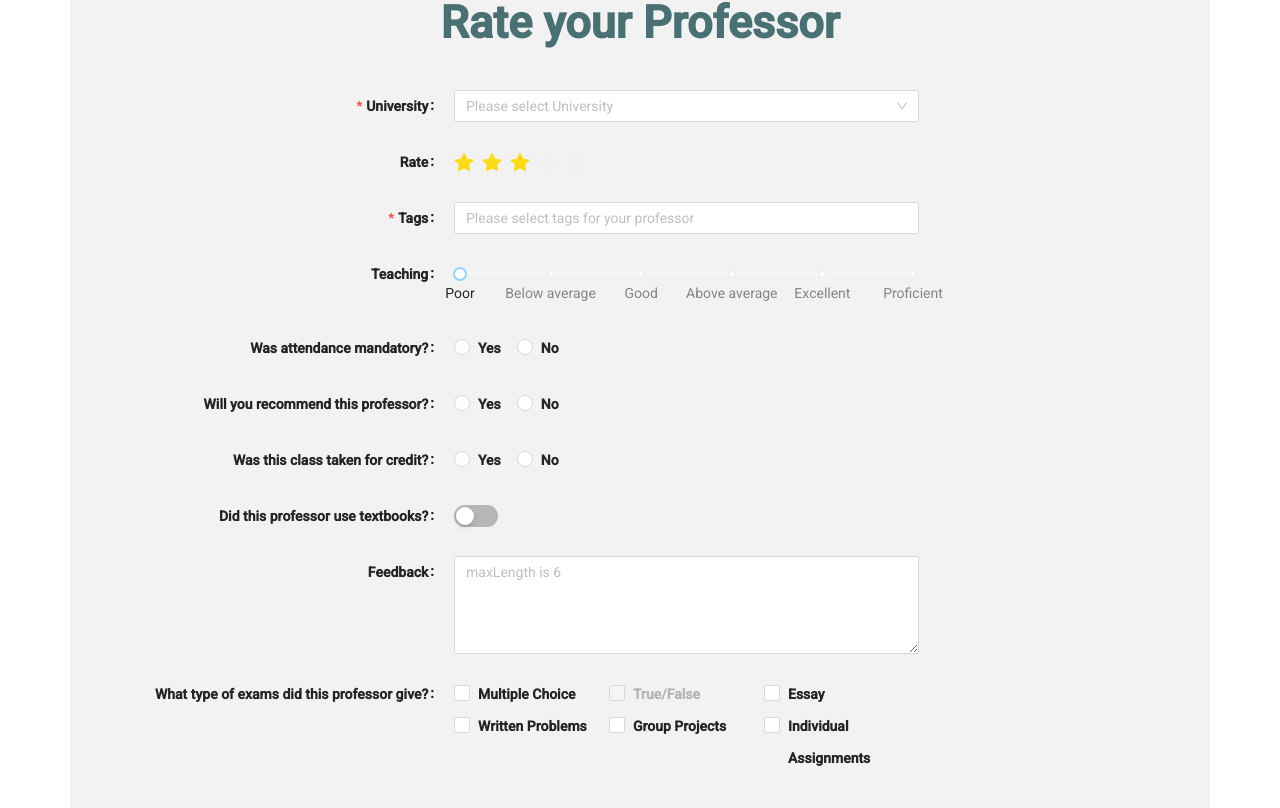
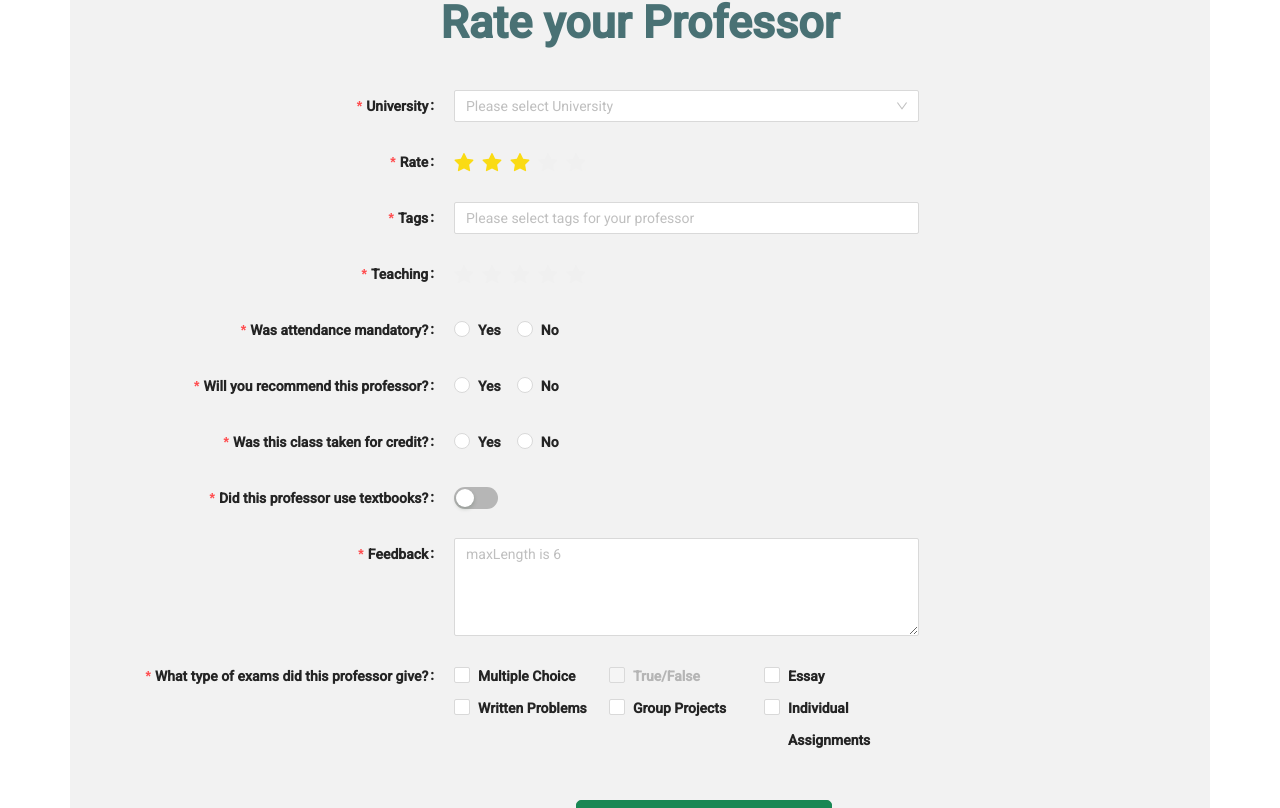
Before and after one commit to meeet-panchal/rate-my-professor, a React (Create React App) app: page /ratings in a window 1280 px wide. Shown: the part 650-1458 px from the top of the page. Built offline with nearby package versions, Linux system fonts and the light colour scheme.

Commit message:
Rating form changes

```diff
--- a/src/components/Ratings/ratings.js
+++ b/src/components/Ratings/ratings.js
@@ -1,19 +1,10 @@
 import { Carousel } from "antd";
+import registrationApi from "../../api/registrationApi";
 import Container from "react-bootstrap/Container";
 import MainHeader from "../MainHeader";
 import "./ratings.css";
 import "../../App.css";
-import {
-
-  Paragraph,
-  H1,
-  UL,
-  LI,
-  A,
-  H2,
-  H3,
-  H4,
-} from "../../styleComponents.js";
+import { Paragraph, H1, UL, LI, A, H2, H3, H4 } from "../../styleComponents.js";
 import {
   BsGithub,
   BsTwitter,
@@ -80,6 +71,7 @@ const formItemLayout = {
     },
   },
 };
+
 const normFile = (e) => {
   console.log("Upload event:", e);
   if (Array.isArray(e)) {
@@ -89,43 +81,65 @@ const normFile = (e) => {
 };
 
 const Ratings = () => {
-  const onFinish = (values) => {
+  const [form] = Form.useForm();
+
+  const onFinish = async (values) => {
     console.log("Received values of form: ", values);
+    const {
+      university,
+      rate,
+      tags,
+      teaching,
+      isAttendance,
+      isRecommend,
+      isCredit,
+      isTextbook,
+      feedback,
+      examtypes,
+    } = values;
+
+    const professorDetails = {
+      university: university,
+      rate: rate,
+      tags: tags,
+      teaching: teaching,
+      isAttendance: isAttendance,
+      isRecommend: isRecommend,
+      isCredit: isCredit,
+      isTextbook: isTextbook,
+      feedback: feedback,
+      examtypes: examtypes,
+    };
+    const response = await registrationApi.post(
+      "/professors",
+      professorDetails
+    );
+    console.log("Received values of form: ", values);
+    console.log("values passed from the form", response);
   };
 
   return (
     <div className="App">
-
       <nav>
         <div className="logo">
           <a href="index.html">
-
             <span id="part1">Rate My</span>
             <span id="part2"> Professor</span>
-
           </a>
         </div>
         <MainHeader></MainHeader>
         {/* <i className="fa fa-bars" onClick="showmenu()"></i> */}
       </nav>
 
-
-
       <Carousel autoplay>
         <div>
-          <h3 style={contentStyle} className="bg-image1">
-
-          </h3>
+          <h3 style={contentStyle} className="bg-image1"></h3>
         </div>
         <div>
-          <h3 style={contentStyle} className="bg-image2">
-
-          </h3>
+          <h3 style={contentStyle} className="bg-image2"></h3>
         </div>
         <div>
-          <h3 style={contentStyle} className="bg-image3">
-
-          </h3>
+          <h3 style={contentStyle} className="bg-image3"></h3>
         </div>
         <div>
           <h3 style={contentStyle} className="bg-image4">
@@ -135,8 +149,9 @@ const Ratings = () => {
       </Carousel>
       <Container>
         <Form
+          {...formItemLayout}
+          form={form}
           name="validate_other"
-        {...formItemLayout}
           onFinish={onFinish}
           initialValues={{
             "input-number": 3,
@@ -147,7 +162,7 @@ const Ratings = () => {
           <H1>Rate your Professor</H1>
 
           <Form.Item
-          name="University"
+            name="university"
             label="University"
             hasFeedback
             rules={[
@@ -165,7 +180,16 @@ const Ratings = () => {
             </Select>
           </Form.Item>
 
-        <Form.Item name="rate" label="Rate">
+          <Form.Item
+            name="rate"
+            label="Rate"
+            rules={[
+              {
+                required: true,
+                message: "Please rate your professor!",
+              },
+            ]}
+          >
             <Rate />
           </Form.Item>
 
@@ -192,34 +216,29 @@ const Ratings = () => {
             </Select>
           </Form.Item>
 
-        <Form.Item name="recommend" label="Teaching">
-          <Slider
-            marks={{
-              0: "Poor",
-              20: "Below average",
-              40: "Good",
-              60: "Above average",
-              80: "Excellent",
-              100: "Proficient",
-            }}
-          />
+          <Form.Item
+            name="teaching"
+            label="Teaching"
+            rules={[
+              {
+                required: true,
+                message: "Please rate the teaching experience!",
+              },
+            ]}
+          >
+            <Rate />
           </Form.Item>
 
-        <Form.Item name="attendance" label="Was attendance mandatory?">
-          <Radio.Group>
-            <Radio value="true">Yes</Radio>
-            <Radio value="false">No</Radio>
-          </Radio.Group>
-        </Form.Item>
-
-        <Form.Item name="recommend" label="Will you recommend this professor?">
-          <Radio.Group>
-            <Radio value="true">Yes</Radio>
-            <Radio value="false">No</Radio>
-          </Radio.Group>
-        </Form.Item>
-
-        <Form.Item name="credit" label="Was this class taken for credit?">
+          <Form.Item
+            name="isAttendance"
+            label="Was attendance mandatory?"
+            rules={[
+              {
+                required: true,
+                message: "Please choose if attendance was mandatory!",
+              },
+            ]}
+          >
             <Radio.Group>
               <Radio value="true">Yes</Radio>
               <Radio value="false">No</Radio>
@@ -227,20 +246,73 @@ const Ratings = () => {
           </Form.Item>
 
           <Form.Item
-          name="textbook"
+            name="isRecommend"
+            label="Will you recommend this professor?"
+            rules={[
+              {
+                required: true,
+                message: "Please input if you would recommend this professor!",
+              },
+            ]}
+          >
+            <Radio.Group>
+              <Radio value="true">Yes</Radio>
+              <Radio value="false">No</Radio>
+            </Radio.Group>
+          </Form.Item>
+
+          <Form.Item
+            name="isCredit"
+            label="Was this class taken for credit?"
+            rules={[
+              {
+                required: true,
+                message: "Please input if credit was mandatory!",
+              },
+            ]}
+          >
+            <Radio.Group>
+              <Radio value="true">Yes</Radio>
+              <Radio value="false">No</Radio>
+            </Radio.Group>
+          </Form.Item>
+
+          <Form.Item
+            name="isTextbook"
             label="Did this professor use textbooks?"
             valuePropName="checked"
+            rules={[
+              {
+                required: true,
+                message: "Please choose if textbook was mandatory!",
+              },
+            ]}
           >
             <Switch />
           </Form.Item>
 
-        <Form.Item name="feedback" label="Feedback">
-          <TextArea rows={4} placeholder="maxLength is 6" maxLength={6} />
+          <Form.Item
+            name="feedback"
+            label="Feedback"
+            rules={[
+              {
+                required: true,
+                message: "Please enter feedback!",
+              },
+            ]}
+          >
+            <TextArea rows={4} placeholder="maxLength is 6" maxLength={500} />
           </Form.Item>
 
           <Form.Item
-          name="exam-types"
+            name="examtypes"
             label="What type of exams did this professor give?"
+            rules={[
+              {
+                required: true,
+                message: "Please check the examtypes!",
+              },
+            ]}
           >
             <Checkbox.Group>
               <Row>
@@ -314,7 +386,11 @@ const Ratings = () => {
               span: 12,
               offset: 6,
             }}
-          style={{ display: "flex", justifyContent: "center", padding: "20px" }}
+            style={{
+              display: "flex",
+              justifyContent: "center",
+              padding: "20px",
+            }}
           >
             <Button
               type="primary"
@@ -332,13 +408,15 @@ const Ratings = () => {
         </Form>
       </Container>
       <footer className="footer-distributed">
-
         <div className="footer-left">
-
-  <h3>Rate <span>MyProfessor</span></h3>
+          <h3>
+            Rate <span>MyProfessor</span>
+          </h3>
 
           <p className="footer-links">
-    <a href="#" className="link-1">Home</a>
+            <a href="#" className="link-1">
+              Home
+            </a>
 
             <a href="#">Home</a>
 
@@ -355,7 +433,6 @@ const Ratings = () => {
         </div>
 
         <div className="footer-center">
-
           <div>
             <i className="fa fa-map-marker"></i>
             <p> 299 Doon Valley Drive. Kitchener, Ontario N2G 4M4t</p>
@@ -368,34 +445,41 @@ const Ratings = () => {
 
           <div>
             <i className="fa fa-envelope"></i>
-    <p><a href="mailto:support@company.com">ratemyprofessor@gmail.com</a></p>
+            <p>
+              <a href="mailto:support@company.com">ratemyprofessor@gmail.com</a>
+            </p>
           </div>
-
         </div>
 
         <div className="footer-right">
-
           <p className="footer-company-about">
             <span>About the company</span>
-    Lorem ipsum dolor sit amet, consectateur adispicing elit. Fusce euismod convallis velit, eu auctor lacus vehicula sit amet.
+            Lorem ipsum dolor sit amet, consectateur adispicing elit. Fusce
+            euismod convallis velit, eu auctor lacus vehicula sit amet.
           </p>
 
           <div className="footer-icons">
+            <a href="#">
+              <i className="fa fa-facebook"></i>
+              <BsFacebook></BsFacebook>
+            </a>
 
-    <a href="#"><i className="fa fa-facebook"></i><BsFacebook></BsFacebook></a>
-
-    <a href="#"><i className="fa fa-twitter"></i><BsTwitter></BsTwitter></a>
-    <a href="#"><i className="fa fa-linkedin"></i><BsLinkedin></BsLinkedin></a>
-    <a href="#"><i className="fa fa-github"></i><BsGithub></BsGithub></a>
-
+            <a href="#">
+              <i className="fa fa-twitter"></i>
+              <BsTwitter></BsTwitter>
+            </a>
+            <a href="#">
+              <i className="fa fa-linkedin"></i>
+              <BsLinkedin></BsLinkedin>
+            </a>
+            <a href="#">
+              <i className="fa fa-github"></i>
+              <BsGithub></BsGithub>
+            </a>
           </div>
-
         </div>
-
       </footer>
-
     </div>
-
   );
 };
 
```
Lines whose indentation alone changed are shown as unchanged.
